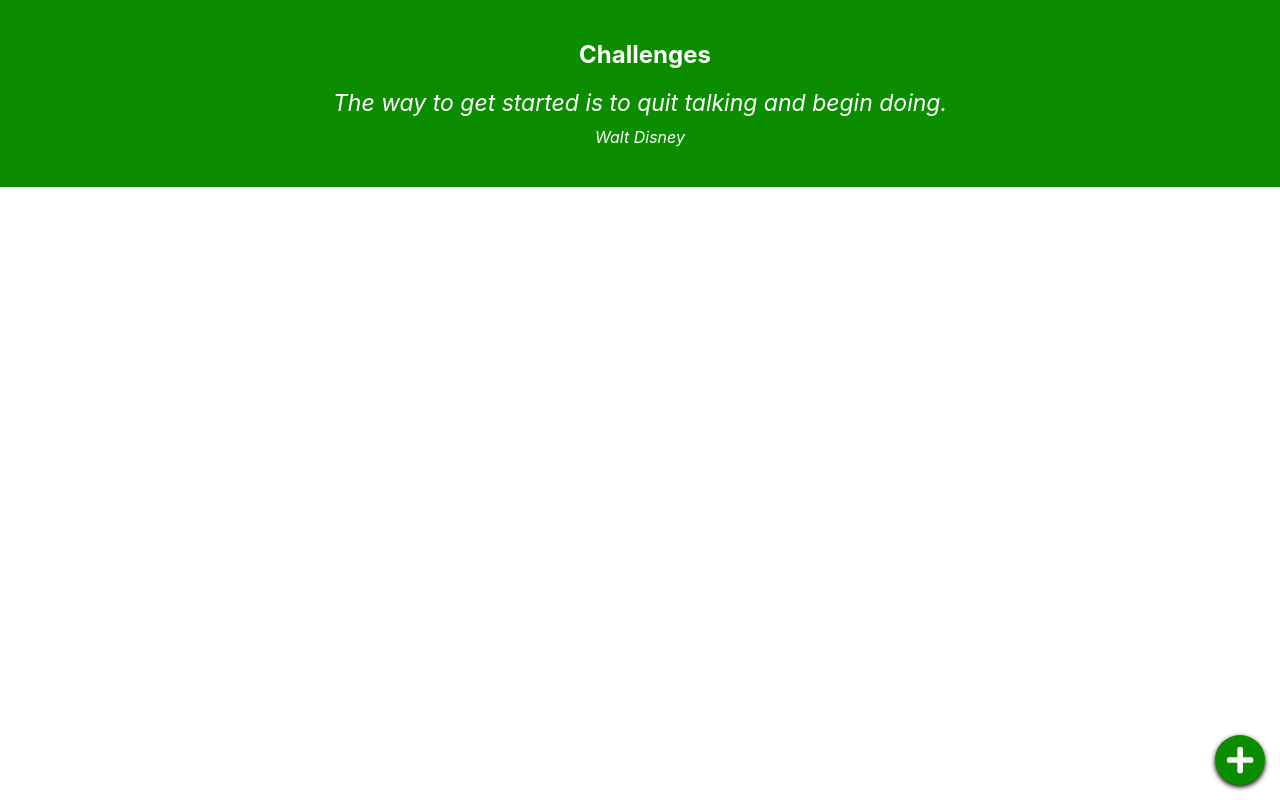
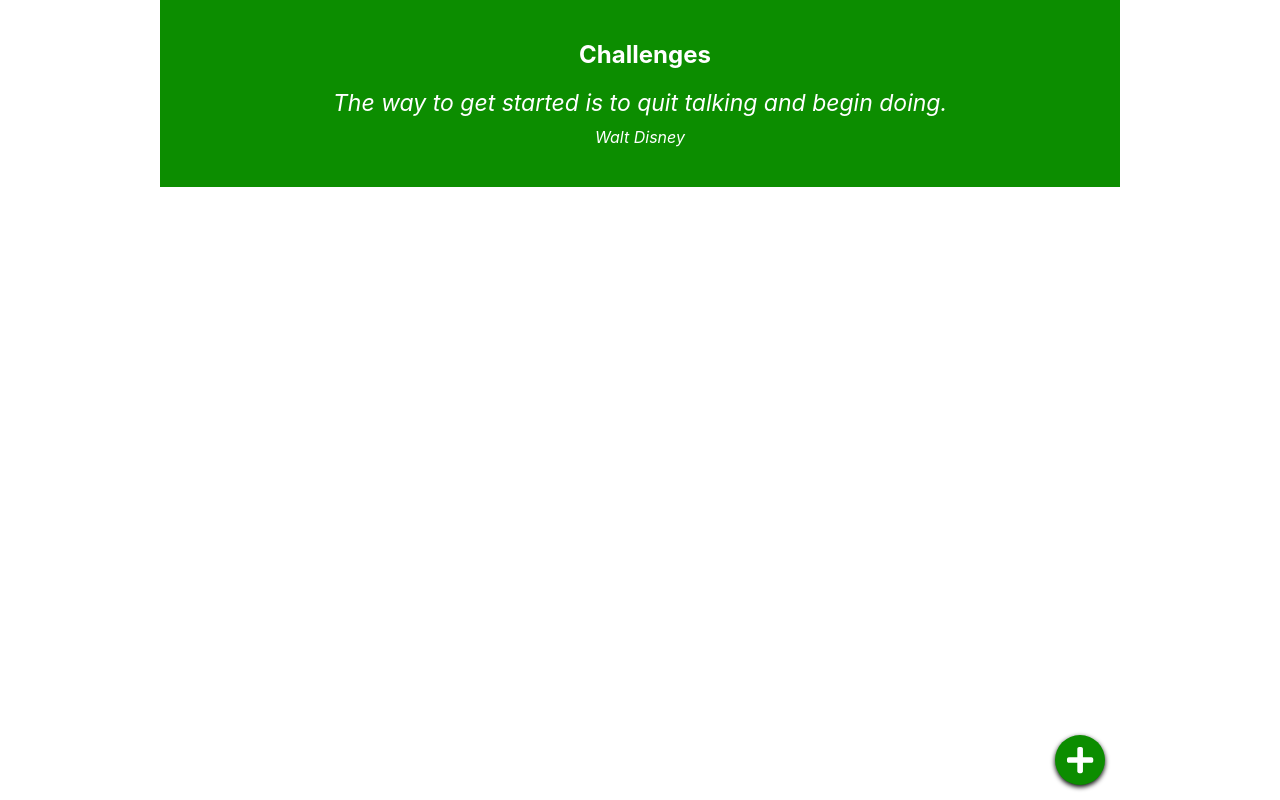
Before and after one commit to ollikor/Challenges, a React (Create React App) app: page / in a window 1280 px wide. Built offline with nearby package versions, Linux system fonts and the light colour scheme.

Commit message:
edit Add challenge

```diff
--- a/src/App.css
+++ b/src/App.css
@@ -1,6 +1,9 @@
 .App {
+  position: relative;
+  margin: 0 auto;
+  max-width: 960px;
   text-align: center;
-  padding-bottom: 60px;
+  /* padding-bottom: 60px; */
 }
 
 .Quote-title {
@@ -62,14 +65,24 @@
   border-radius: 0px;
 }
 
+.Add-challenge-container {
+  margin-top: 50px;
+  z-index: 20;
+  position: fixed;
+  display: flex;
+  flex-direction: column;
+  align-items: flex-end;
+  width: 100%;
+  max-width: 960px;
+  bottom: 0;
+  /* background-color: #ffffff; */
+}
+
 .Plus-button {
-  position: fixed;
-  z-index: 11;
+  z-index: 20;
   display: flex;
   justify-content: center;
   align-items: center;
-  bottom: 0;
-  right: 0;
   margin: 15px;
   width: 50px;
   height: 50px;
@@ -83,25 +96,29 @@
 }
 
 .Add-challenge {
-  position: fixed;
-  z-index: 10;
+  position: absolute;
   display: flex;
-  flex-direction: row;
-  justify-content: center;
+  flex-direction: column;
+  justify-content:space-evenly;
   align-items: center;
   bottom: 0;
+  top: 1;
   width: 100%;
-  height: 100px;
-  background-color: white;
-  box-shadow: 2px 2px 5px black;
+  height: 120px;
+  background-color: #ffffff;
+  box-shadow: 0px 0px 5px #000000;
 }
 
 input {
   width: 100px;
+  padding: 3px;
 }
 
 .Save-button {
-  margin-left: 10px;
+  width: 110px;
+  margin: 0px;
+  padding: 5px;
+  border: none;
   background-color: #0c8d00;
   color: #ffffff;
 }
--- a/src/App.js
+++ b/src/App.js
@@ -1,7 +1,7 @@
 import React, { useState, useEffect } from "react";
 import { Card } from "./components/Card";
 import { FontAwesomeIcon } from "@fortawesome/react-fontawesome";
-import { faPlus } from "@fortawesome/free-solid-svg-icons";
+import { faPlus, faTimes } from "@fortawesome/free-solid-svg-icons";
 
 import "./App.css";
 
@@ -54,6 +54,7 @@
         localStorage.setItem("challenges", JSON.stringify(challenge));
       }
     }
+    setChallenge(false);
   }
 
   return (
@@ -79,9 +80,10 @@
           />
         ))
         : null}
+      <div className="Add-challenge-container">
         {challenge ? (
           <div className="Add-challenge">
-          <input onChange={(e) => setText(e.target.value)} />
+            <input placeholder="Add challenge" onChange={(e) => setText(e.target.value)} />
             <button className="Save-button" onClick={() => saveChallege()}>Save</button>
           </div>
         ) : null}
@@ -89,8 +91,14 @@
           className="Plus-button"
           onClick={() => setChallenge(!challenge)}
         >
+          {
+          challenge === true ?
+          <FontAwesomeIcon icon={faTimes} />
+          :
           <FontAwesomeIcon icon={faPlus} />
+          }
         </button>
+      </div>
     </div>
   );
 }
```
Lines whose indentation alone changed are shown as unchanged.
